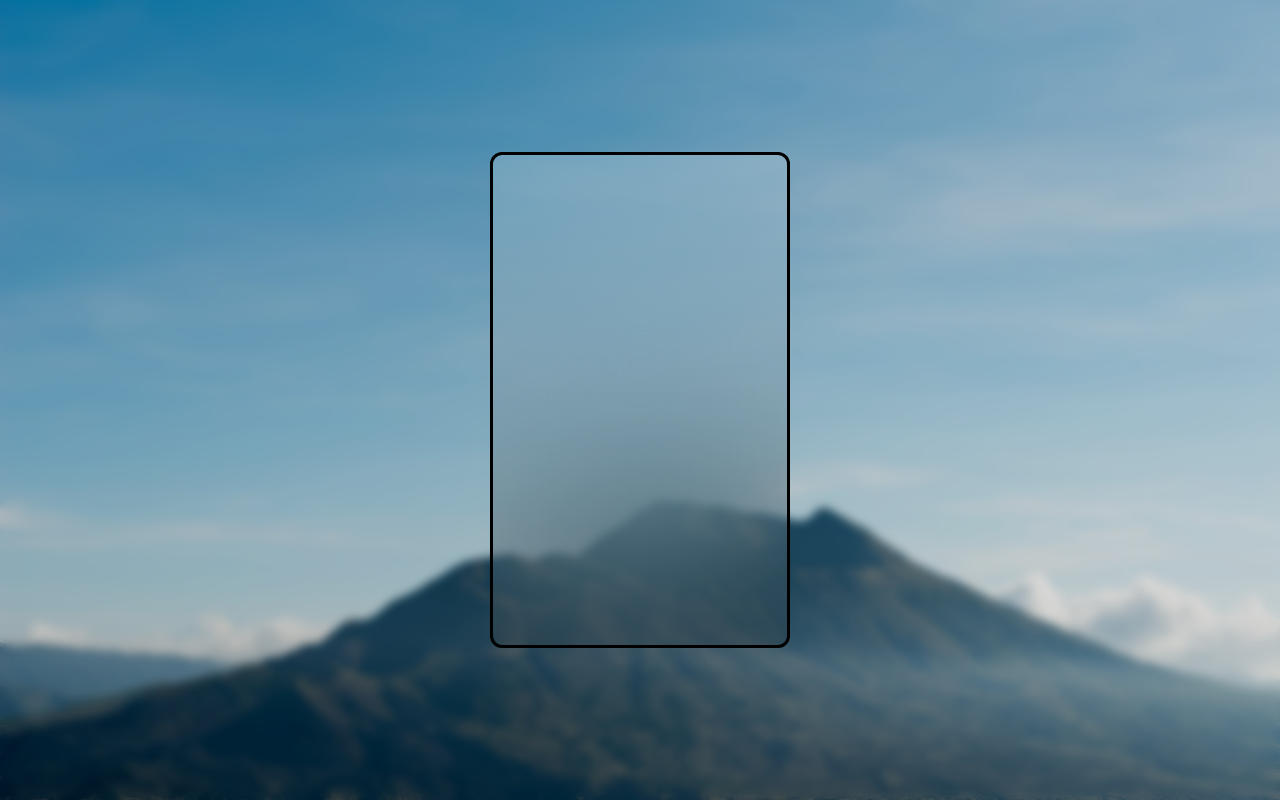
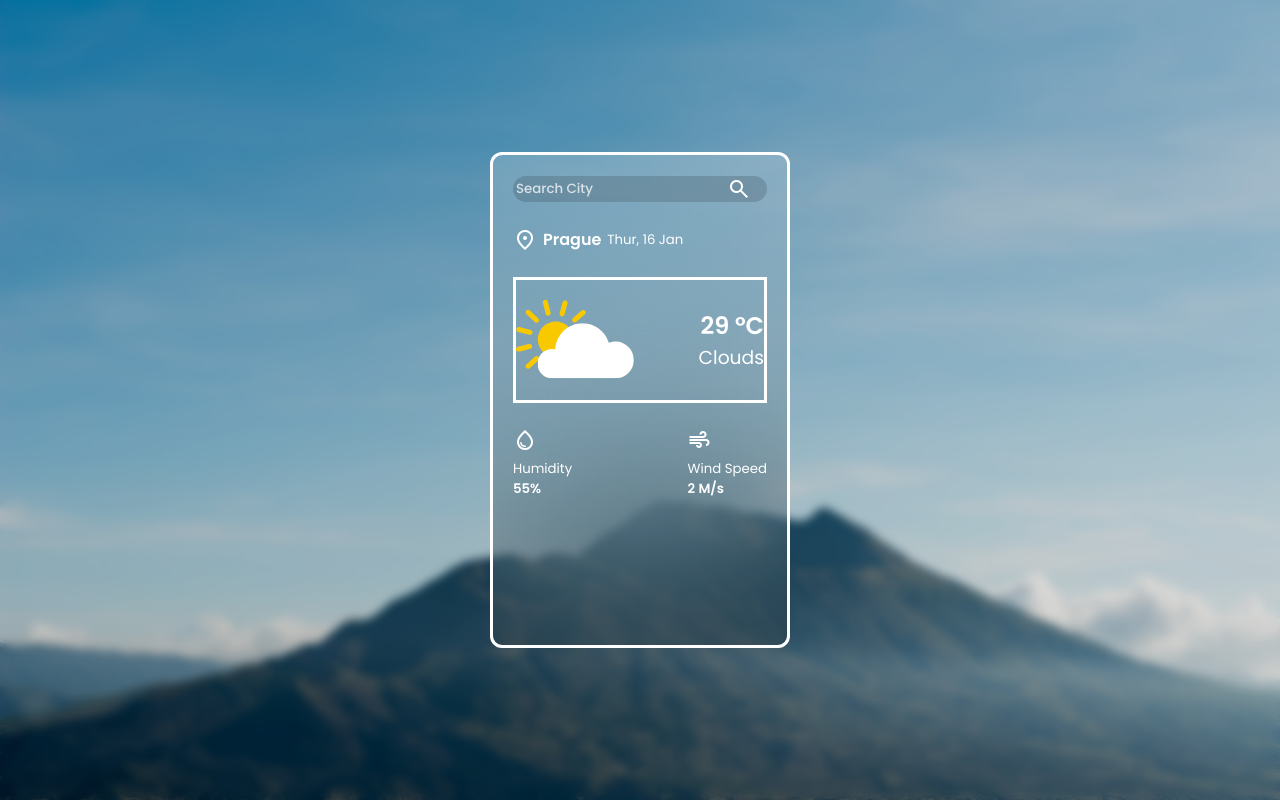
Before and after one commit to Q-Bo01/Weather_app, a plain HTML site: page index.html in a window 1280 px wide. Drawn offline with nearby package versions, Linux system fonts and the light colour scheme.

Commit message:
Search bar, icons and info sections added

```diff
--- a/index.html
+++ b/index.html
@@ -5,8 +5,57 @@
     <meta name="viewport" content="width=device-width, initial-scale=1.0" />
     <title>Weather App</title>
     <link rel="stylesheet" href="style.css" />
+    <!--GOOGLE ICON IMPORT-->
+    <link
+      rel="stylesheet"
+      href="https://fonts.googleapis.com/css2?family=Material+Symbols+Outlined:opsz,wght,FILL,GRAD@24,400,0,0"
+    />
   </head>
   <body>
-    <main class="main-container"></main>
+    <main class="main-container">
+      <header class="input-container">
+        <input class="city-input" type="text" placeholder="Search City" />
+        <button class="search-btn">
+          <span class="material-symbols-outlined"> search </span>
+        </button>
+      </header>
+      <section class="weather-info">
+        <div class="location-date-container">
+          <div class="location">
+            <span class="material-symbols-outlined">location_on</span>
+            <h4 class="country-txt">Prague</h4>
+            <h5 class="current-date-txt regular-txt">Thur, 16 Jan</h5>
+          </div>
+        </div>
+        <div class="weather-summary-container">
+          <img
+            src="/assets/weather/clouds.svg"
+            alt=""
+            class="weather-summary-img"
+          />
+          <div class="weather-summary-info">
+            <h1 class="temp-txt">29 °C</h1>
+            <h3 class="condition-txt regular-txt">Clouds</h3>
+          </div>
+        </div>
+
+        <div class="weather-condition-container">
+          <div class="condition-item">
+            <span class="material-symbols-outlined"> water_drop </span>
+            <div class="condition-info">
+              <h5 class="regular-txt">Humidity</h5>
+              <h5 class="humidity-value">55%</h5>
+            </div>
+          </div>
+          <div class="condition-item">
+            <span class="material-symbols-outlined"> air </span>
+            <div class="condition-info">
+              <h5 class="regular-txt">Wind Speed</h5>
+              <h5 class="humidity-value">2 M/s</h5>
+            </div>
+          </div>
+        </div>
+      </section>
+    </main>
   </body>
 </html>
--- a/style.css
+++ b/style.css
@@ -5,6 +5,8 @@
   padding: 0;
   box-sizing: border-box;
   font-family: "Poppins", serif;
+  color: white;
+  font-weight: 600;
 }
 
 body {
@@ -27,6 +29,12 @@ body::before {
   backdrop-filter: blur(5px);
 }
 
+/*UTILITIES*/
+.regular-txt {
+  font-weight: 400;
+}
+/*END-UTILITIES*/
+
 .main-container {
   border: solid;
   width: 300px;
@@ -39,4 +47,85 @@ body::before {
   );
   border-radius: 12px;
   backdrop-filter: blur(100px);
+  padding: 20px;
 }
+
+/*INPUT CONTAINER*/
+.input-container {
+  position: relative;
+  margin-bottom: 25px;
+}
+
+.city-input {
+  width: 100%;
+  padding: 10px, 16px;
+  border-radius: 99px;
+  border: 3px solid transparent;
+  background: rgb(0, 0, 0, 0.15);
+  outline: none;
+  font-weight: 500;
+  transition: 0.25s border;
+  padding-right: 45px;
+}
+
+.city-input:focus {
+  border: 3px solid rgb(0, 0, 0, 0.15);
+}
+
+.city-input::placeholder {
+  color: rgb(255, 255, 255, 0.75);
+}
+
+.search-btn {
+  position: absolute;
+  right: 16px;
+  top: 50%;
+  transform: translateY(-50%);
+  background: none;
+  display: flex;
+  border: none;
+  cursor: pointer;
+}
+/*END-INPUT CONTAINER*/
+
+/*SECTION: WEATHER-INFO*/
+.weather-info {
+  display: flex;
+  flex-direction: column;
+  gap: 25px;
+}
+
+.location-date-container {
+  display: flex;
+  justify-content: space-between;
+  align-items: center;
+}
+
+.location {
+  display: flex;
+  align-items: center;
+  gap: 6px;
+}
+
+.weather-summary-container {
+  border: solid;
+  display: flex;
+  justify-content: space-between;
+  align-items: center;
+}
+
+.weather-summary-img {
+  width: 120px;
+  height: 120px;
+}
+
+.weather-summary-info {
+  text-align: end;
+}
+
+.weather-condition-container {
+  display: flex;
+  justify-content: space-between;
+  align-items: center;
+}
+/*END-SECTION: WEATHER-INFO*/
```
